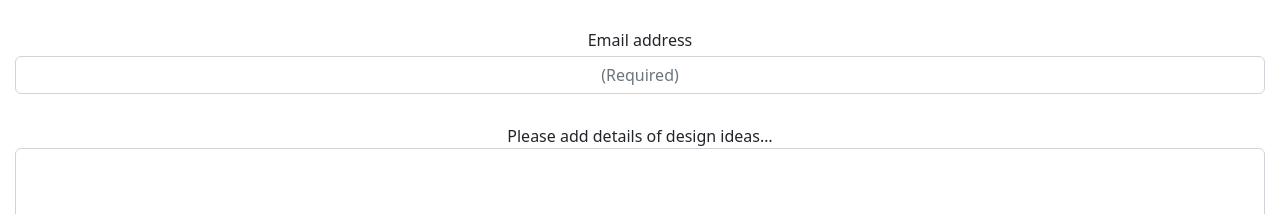
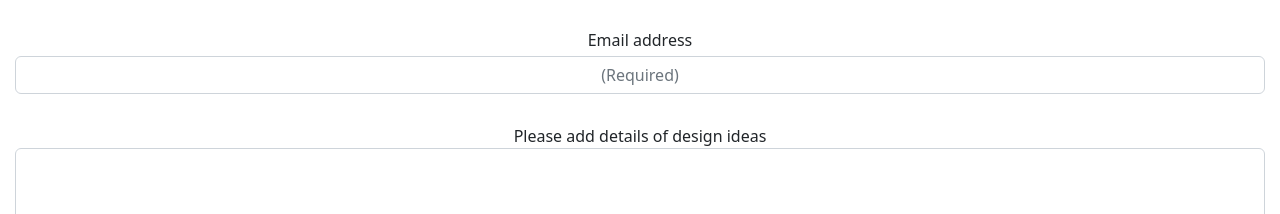
Before and after one commit to CCS-2022/all_dade_finish, a React (Create React App) app: page / in a window 1280 px wide. Shown: the part 2994-3208 px from the top of the page. Built offline with nearby package versions, Linux system fonts and the light colour scheme.

Commit message:
Update Contact.js

```diff
--- a/src/components/Body/Contact/Contact.js
+++ b/src/components/Body/Contact/Contact.js
@@ -256,7 +256,7 @@ export default function Contact() {
               <div className="col-lg-12 label-header">
                 <div className="mb-3">
                   <label htmlFor="body" className="form-label">
-                    Please add details of design ideas…
+                    Please add details of design ideas
                   </label>
                   <textarea
                     name="body"
```
